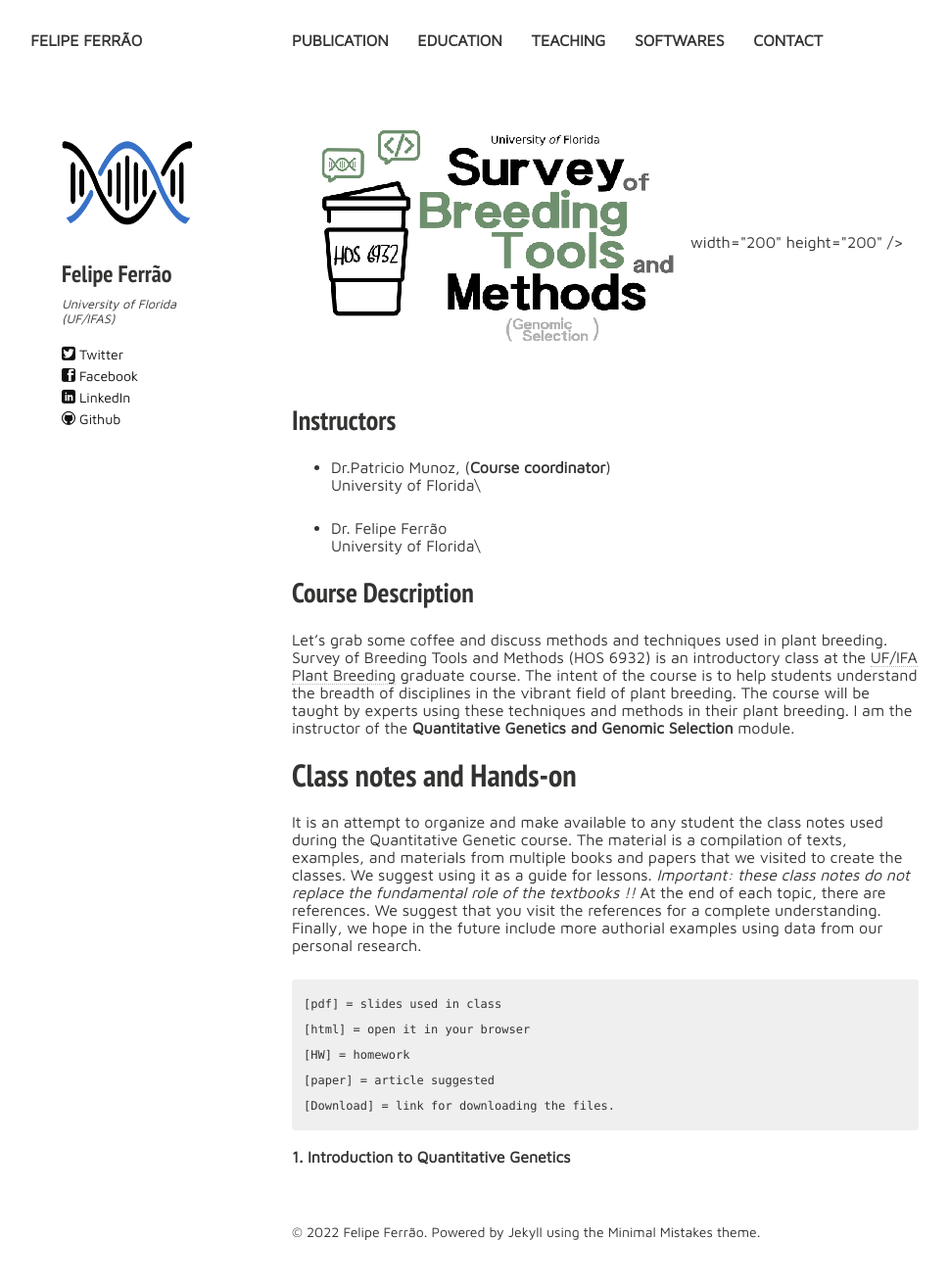
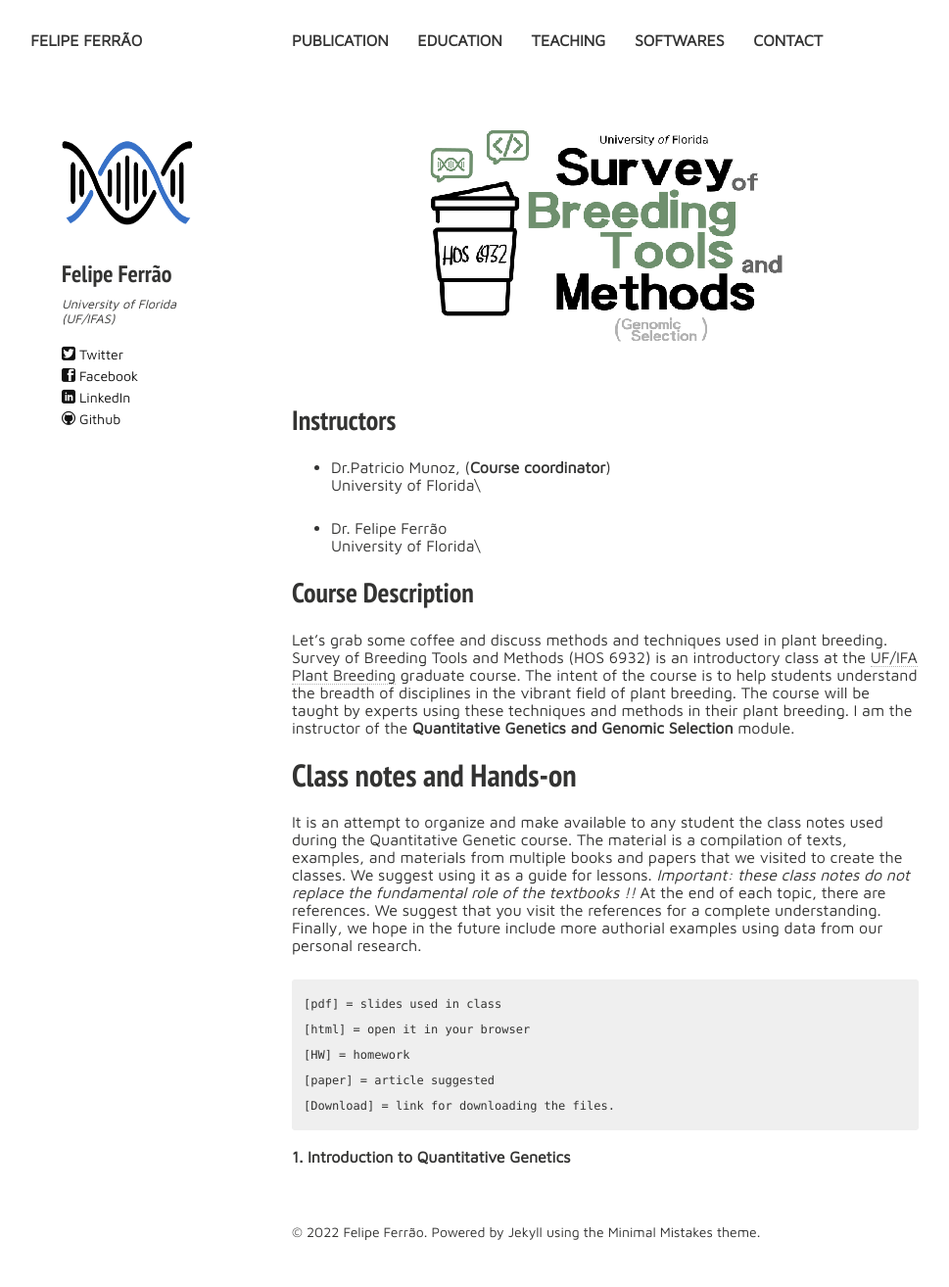
Before and after one commit to lfelipe-ferrao/lfelipe-ferrao.github.io, a Jekyll site: the page built from class/survey/index.md, in a window 1280 px wide. Shown: the whole page at 98% size, without its empty margins (22-991 px from the left). Built offline with Jekyll 4.4.1, drawn with Linux system fonts in a browser that asks for light colours; nearby versions of some CDN libraries; our own code applies the rules of GitHub Pages for plain Markdown files.

Commit message:
Update index.md

```diff
--- a/class/survey/index.md
+++ b/class/survey/index.md
@@ -1,7 +1,5 @@
 <p align="center">
   <img src="./tmp.png" />
-    width="200"
-    height="200" />
 </p>
 
 ## Instructors
```
